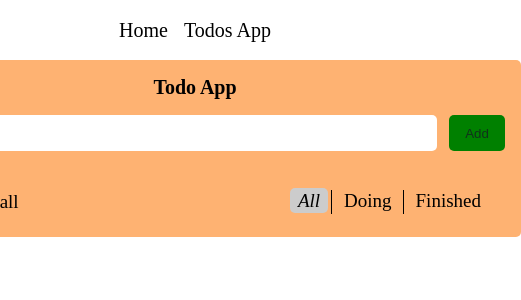
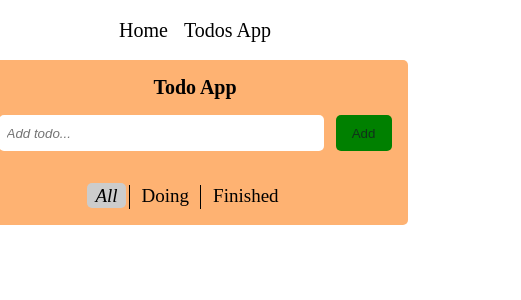
Before and after one commit to trungquan2609/Portfolio, a React (Create React App) app: page /todosapp in a window 390 px wide. Shown: the top 300 px of the page, 521 px wide, since content can reach past the window. Built offline with nearby package versions, Linux system fonts and the light colour scheme.

Commit message:
responvive

```diff
--- a/src/components/GlobalStyles/GlobalStyles.css
+++ b/src/components/GlobalStyles/GlobalStyles.css
@@ -1,6 +1,7 @@
 :root {
     --text-color: black;
 
+    --mobile-width: 425px;
     --desktop-width: 652px;
 }
 
--- a/src/pages/TodosApp/TodosApp.js
+++ b/src/pages/TodosApp/TodosApp.js
@@ -19,7 +19,6 @@ function TodosApp() {
     const [inputAdd, setInput] = useState('');
     const [editInput, setEditInput] = useState('');
     const [activeTab, setActiveTab] = useState(ACTION.FILTER_ALL);
-    const [isCompleteAllTab, setIsCompleteAllTab] = useState(true);
     const [todos, dispatchTodo] = useReducer(reducerTodo, getStoreTodos());
     // const [data, setData] = useState(todos);
 
@@ -31,7 +30,7 @@ function TodosApp() {
         if (activeTab !== ACTION.FILTER_FINISHED) {
             const storeLengthTodo = todos.length;
             const finishedLengthTodo = todos.filter((todo) => todo.complete === true).length;
-            if (storeLengthTodo === finishedLengthTodo && completeAllRef) {
+            if (storeLengthTodo === finishedLengthTodo) {
                 completeAllRef.current.checked = true;
             } else {
                 completeAllRef.current.checked = false;
@@ -91,7 +90,6 @@ function TodosApp() {
 
     const handleActionClick = (action) => {
         setActiveTab(action);
-        setIsCompleteAllTab(action !== ACTION.FILTER_FINISHED);
         dispatchTodo({ type: action });
     };
 
@@ -187,15 +185,17 @@ function TodosApp() {
                 </div>
                 <footer className={cx('footer')}>
                     <div className={cx('check-all')}>
-                        {isCompleteAllTab && (
+                        {activeTab !== ACTION.FILTER_FINISHED && (
                             <Fragment>
                                 <input
+                                    style={{ display: todos.length > 0 ? 'flex' : 'none' }}
                                     type="checkbox"
                                     ref={completeAllRef}
                                     className={cx('checkbox-todo')}
                                     onChange={handleCompleteAll}
                                 />
                                 <span
+                                    style={{ display: todos.length > 0 ? 'flex' : 'none' }}
                                     className={cx('desc')}
                                     onClick={handleCompleteAll}
                                 >
--- a/src/pages/TodosApp/TodosApp.module.scss
+++ b/src/pages/TodosApp/TodosApp.module.scss
@@ -1,3 +1,5 @@
+@import './responsive.module.scss';
+
 .wrapper {
     display: flex;
     justify-content: center;
@@ -90,7 +92,7 @@
     flex: 1;
     word-wrap: break-word;
     line-height: 2.2rem;
-    max-width: 540px;
+    max-width: calc(var(--desktop-width) - 112px);
 }
 
 .edit-btn {
@@ -100,7 +102,7 @@
 
 .edit-input {
     outline: 1px solid green;
-    width: 532px;
+    width: calc(var(--desktop-width) - 120px);
     margin-left: 28px;
     height: 36px;
     border-radius: 5px;
@@ -135,7 +137,7 @@
 }
 .check-all {
     cursor: pointer;
-    padding: 8px;
+    padding: 1px 8px;
     display: flex;
 }
 .desc {
@@ -145,7 +147,7 @@
 }
 .action {
     padding-right: 16px;
-    line-height: 2.2rem;
+    line-height: 2.1rem;
 }
 .action-item {
     font-size: 1.9rem;
@@ -172,3 +174,31 @@
     font-style: italic;
     user-select: none;
 }
+
+@media screen and (max-width: 425px) {
+    .inner {
+        width: var(--mobile-width);
+    }
+
+    .form {
+        width: var(--mobile-width);
+    }
+
+    .todo-list {
+        width: var(--mobile-width);
+    }
+
+    .desc-todo {
+        max-width: calc(var(--mobile-width) - 112px);
+    }
+
+    .edit-input {
+        width: calc(var(--mobile-width) - 120px);
+    }
+
+    .footer {
+        display: flex;
+        flex-direction: column;
+        width: var(--mobile-width);
+    }
+}
--- /dev/null
+++ b/src/pages/TodosApp/responsive.module.scss
@@ -0,0 +1,27 @@
+@media screen and (max-width: 321px) {
+    .inner {
+        width: var(--mobile-width);
+    }
+
+    .form {
+        width: var(--mobile-width);
+    }
+
+    .todo-list {
+        width: var(--mobile-width);
+    }
+
+    .desc-todo {
+        max-width: calc(var(--mobile-width) - 112px);
+    }
+
+    .edit-input {
+        width: calc(var(--mobile-width) - 120px);
+    }
+
+    .footer {
+        display: flex;
+        flex-direction: column;
+        width: var(--mobile-width);
+    }
+}
```
